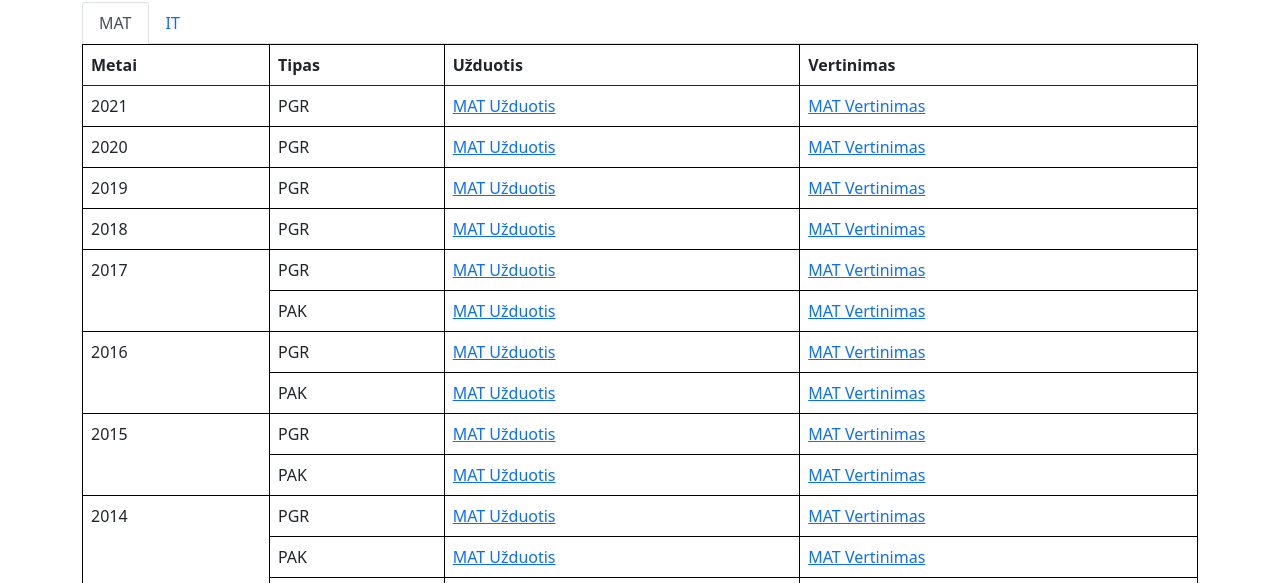
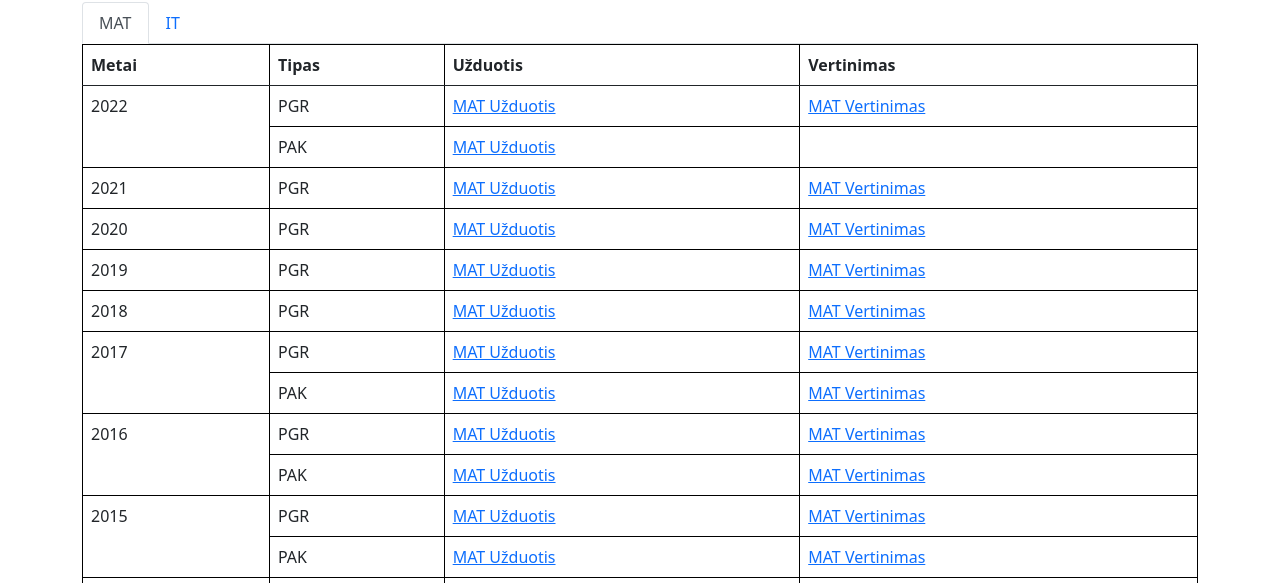
Before and after one commit to AleksandrasMaliuginas/aleksandrasmaliuginas.github.io, a plain HTML site: page index.html in a window 1280 px wide. Shown: the part 193-776 px from the top of the page. Drawn offline with nearby package versions, Linux system fonts and the light colour scheme.

Commit message:
add 2022 exams

```diff
--- a/exams.json
+++ b/exams.json
@@ -222,6 +222,20 @@
          "TaskUrl": "https://www.nsa.smm.lt/wp-content/uploads/2021/03/4123_2014-MAT-bandomasis.pdf",
          "AnswersUrl": "https://www.nsa.smm.lt/wp-content/uploads/2021/03/4131_2014-MAT-bandomojo-vert_instr.pdf",
          "Attachments": ""
+      },
+      {
+         "Year": 2022,
+         "ExamType": "PGR",
+         "TaskUrl": "https://www.nsa.smm.lt/wp-content/uploads/2022/06/Mat_VBEpagr_2022.pdf",
+         "AnswersUrl": "https://www.nsa.smm.lt/wp-content/uploads/2022/07/2022-m.-vertinimo-instrukcija-PAGR-MATEMATIKA.pdf",
+         "Attachments": ""
+      },
+      {
+         "Year": 2022,
+         "ExamType": "PAK",
+         "TaskUrl": "https://www.nsa.smm.lt/wp-content/uploads/2022/07/1-Mat_VBEpak_2022.pdf",
+         "AnswersUrl": "",
+         "Attachments": ""
       }
    ],
    "IT": [
@@ -413,6 +427,20 @@
          "TaskUrl": "https://www.nsa.smm.lt/wp-content/uploads/2021/03/4118_2014-IT-bandomasis.pdf",
          "AnswersUrl": "https://www.nsa.smm.lt/wp-content/uploads/2021/03/4130_2014-IT-bandomojo-vert_instr.pdf",
          "Attachments": "https://www.nsa.smm.lt/wp-content/uploads/2021/03/4140_2014-IT-bandomasis-priedai.zip"
+      },
+      {
+         "Year": 2022,
+         "ExamType": "PGR",
+         "TaskUrl": "https://www.nsa.smm.lt/wp-content/uploads/2022/06/IT_2022_pagr.pdf",
+         "AnswersUrl": "https://www.nsa.smm.lt/wp-content/uploads/2022/07/IT-VBE-2022-vertinimo-instrukcija_GALUTINE-red.pdf",
+         "Attachments": "https://www.nsa.smm.lt/wp-content/uploads/2022/06/Uzduoties-priedai.zip"
+      },
+      {
+         "Year": 2022,
+         "ExamType": "PAK",
+         "TaskUrl": "https://www.nsa.smm.lt/wp-content/uploads/2022/07/IT_2022_PK.pdf",
+         "AnswersUrl": "https://www.nsa.smm.lt/wp-content/uploads/2021/07/IT-VBE-2021-vertinimo-instrukcija.pdf",
+         "Attachments": "https://www.nsa.smm.lt/wp-content/uploads/2022/07/IT_uzduoties-priedai.zip"
       }
    ]
 }
--- a/index.html
+++ b/index.html
@@ -5,13 +5,12 @@
     <meta charset="UTF-8">
     <meta http-equiv="X-UA-Compatible" content="IE=edge">
     <meta name="viewport" content="width=device-width, initial-scale=1.0">
-    <title>Egzaminų Užduotys | Local</title>
+    <title>Egzaminų užduotys</title>
 
     <link href="https://cdn.jsdelivr.net/npm/bootstrap@5.0.2/dist/css/bootstrap.min.css" rel="stylesheet"
         integrity="sha384-EVSTQN3/azprG1Anm3QDgpJLIm9Nao0Yz1ztcQTwFspd3yD65VohhpuuCOmLASjC" crossorigin="anonymous">
     <link rel="stylesheet" href="style.css">
 
-    <!-- <script src="https://unpkg.com/vue@next"></script> -->
     <script src="https://unpkg.com/vue@3.0.11/dist/vue.global.prod.js"></script>
 </head>
 
@@ -29,10 +28,10 @@
 
         <ul class="nav nav-tabs">
             <template v-for="sub in subjects">
-                <li class="nav-item">
+                <!-- <li class="nav-item"> -->
                     <a class="nav-link" @click="show(sub)" :class="sub == selected ? 'active' : ''">{{ sub
                         }}</a>
-                </li>
+                <!-- </li> -->
             </template>
         </ul>
 
@@ -64,11 +63,11 @@
         </table>
 
         <footer class="footer text-center">
-            Want to improve? email me <em>aleksandrasm348 (at) gmail (dot) com</em>
+            Want to improve? <a href="https://github.com/AleksandrasMaliuginas/aleksandrasmaliuginas.github.io">Visit github</a>
         </footer>
     </div>
 
-    <script src="script.js"></script>
+    <script type="module" src="script.js"></script>
 </body>
 
 </html>
--- a/script.js
+++ b/script.js
@@ -1,4 +1,8 @@
 "use strict";
+
+// import "./module.js"
+
+// console.log(field1);
 
 load_data('exams.json');
 
```
Also changed, not shown: 6 other files.
